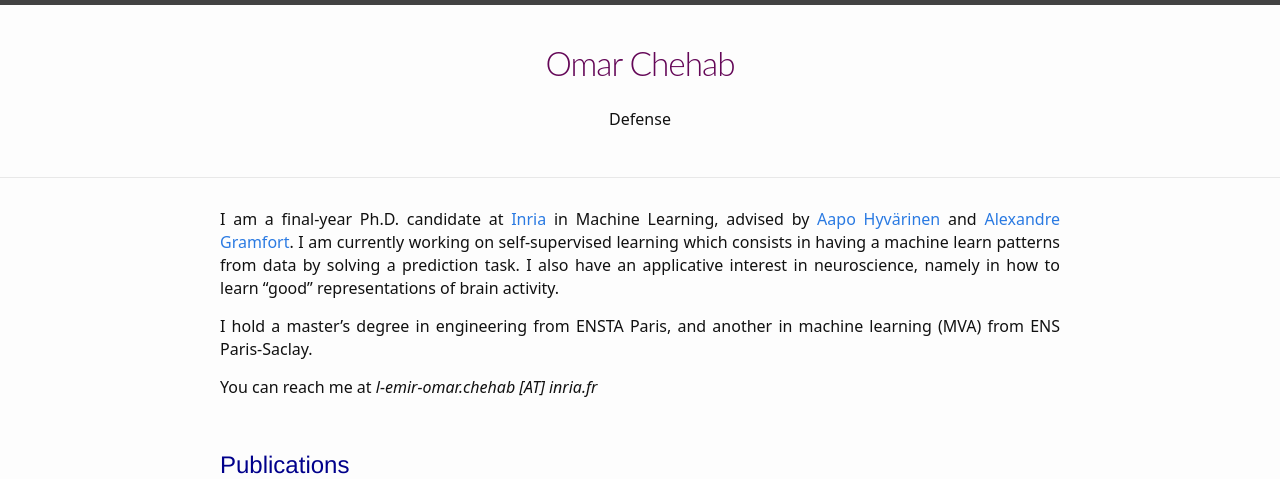
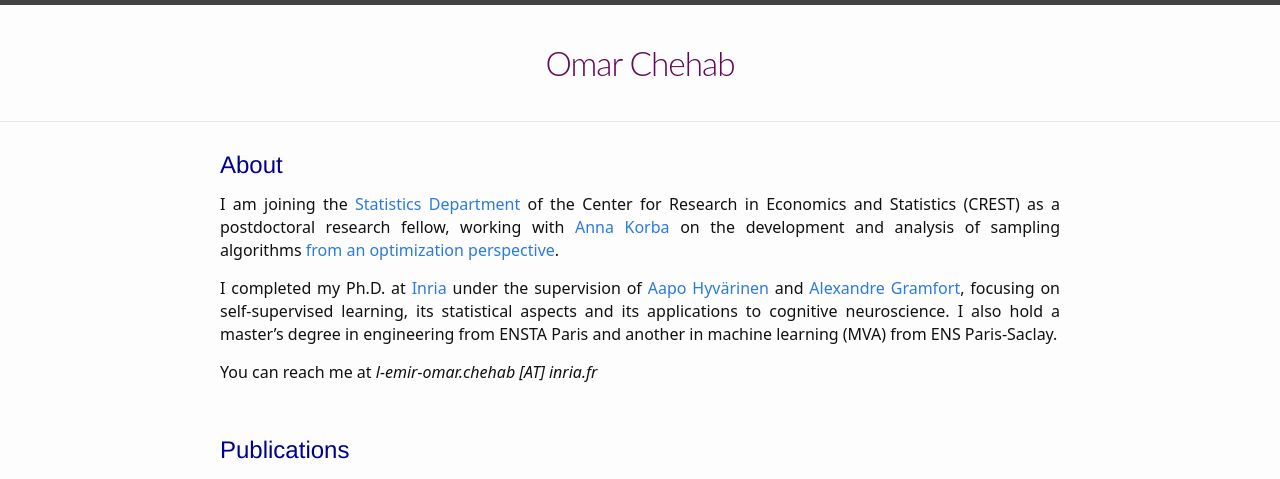
Before and after one commit to l-omar-chehab/l-omar-chehab.github.io, a Jekyll site: the page built from index.md, in a window 1280 px wide and 1400 px high. Shown: the top 479 px of the window. Built offline with Jekyll 4.4.1, drawn with Linux system fonts in a browser that asks for light colours; some of the changed text lies outside the part shown.

Commit message:
Updated work

```diff
--- a/index.md
+++ b/index.md
@@ -38,9 +38,14 @@
 * 08/2020 _Our work is featured in Andrew Ng's Deep Learning Newsletter_ <a href="https://blog.deeplearning.ai/blog/the-batch-training-1-trillion-parameters-medical-ai-gets-a-shot-in-the-arm-does-bert-have-common-sense-revitalizing-chess" target="_blank">The Batch!</a>, as 'Unlabeled Brain Waves Spill Secrets'
 -->
 
-I am a final-year Ph.D. candidate at <a href="https://www.inria.fr/en" target="_blank">Inria</a> in Machine Learning, advised by <a href="https://www.cs.helsinki.fi/u/ahyvarin/" target="_blank">Aapo Hyvärinen</a> and <a href="http://alexandre.gramfort.net" target="_blank">Alexandre Gramfort</a>.
-I am currently working on self-supervised learning which consists in having a machine learn patterns from data by solving a prediction task.
-I also have an applicative interest in neuroscience, namely in how to learn "good" representations of brain activity.
+### <span style="color:darkblue"> About </span>
+
+I am joining the <a href="https://crest.science/research/research-fields/statistics/" target="_blank">Statistics Department</a> of the Center for Research in Economics and Statistics (CREST) as a postdoctoral research fellow, working with <a href="https://akorba.github.io" target="_blank">Anna Korba</a> on the development and analysis of sampling algorithms <a href="https://simons.berkeley.edu/programs/geometric-methods-optimization-sampling" target="_blank">from an optimization perspective</a>.
+
+I completed my Ph.D. at <a href="https://www.inria.fr/en" target="_blank">Inria</a> under the supervision of <a href="https://www.cs.helsinki.fi/u/ahyvarin/" target="_blank">Aapo Hyvärinen</a> and <a href="http://alexandre.gramfort.net" target="_blank">Alexandre Gramfort</a>, focusing on self-supervised learning, its statistical aspects and its applications to cognitive neuroscience. I also hold a master’s degree in engineering from ENSTA Paris and another in machine learning (MVA) from ENS Paris-Saclay.
+
+<!-- I am currently working on self-supervised learning which consists in having a machine learn patterns from data by solving a prediction task.
+I also have an applicative interest in neuroscience, namely in how to learn "good" representations of brain activity.  -->
 
 
 <!-- I am a postdoctoral research fellow at CREST - Center for Research in Economics and Statistics - in France, working with <a href="https://akorba.github.io" target="_blank">Anna Korba</a> on algorithms for sampling data.  -->
@@ -50,7 +55,7 @@
 
 <!-- I obtained a PhD from Mila (Université de Montréal) under the supervision of Aaron Courville. In my thesis, I investigated deep learning methods for visual dialogue applications. I was also fortunate enough to spend time at the research labs of Facebook, Twitter, and INRIA. -->
 
-I hold a master’s degree in engineering from ENSTA Paris, and another in machine learning (MVA) from ENS Paris-Saclay.
+
 
 You can reach me at <i>l-emir-omar.chehab [AT] inria.fr</i>
 
@@ -160,7 +165,7 @@
 
 ### <span style="color:darkblue"> Teaching </span>
 
-I am Teacher's Assistant ('chargé de TD') for the following Masters courses. <br>
+I was Teacher's Assistant for the following Masters courses. <br>
 
 {% assign hashes = (site.data.courses) %}
 {% for hash in hashes %}
```
Also changed, not shown: defense.md (+1 -1 lines), papers.md (+1 -1 lines), 10 other files.
